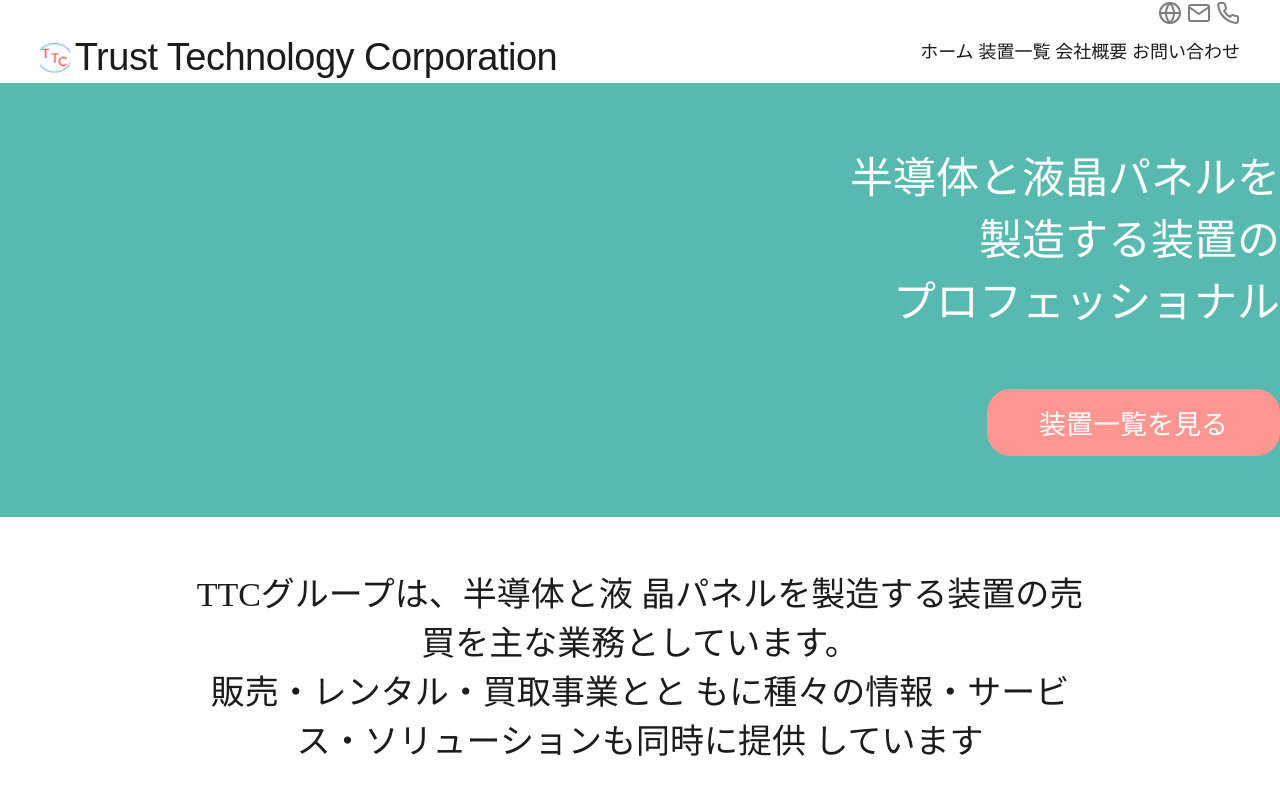
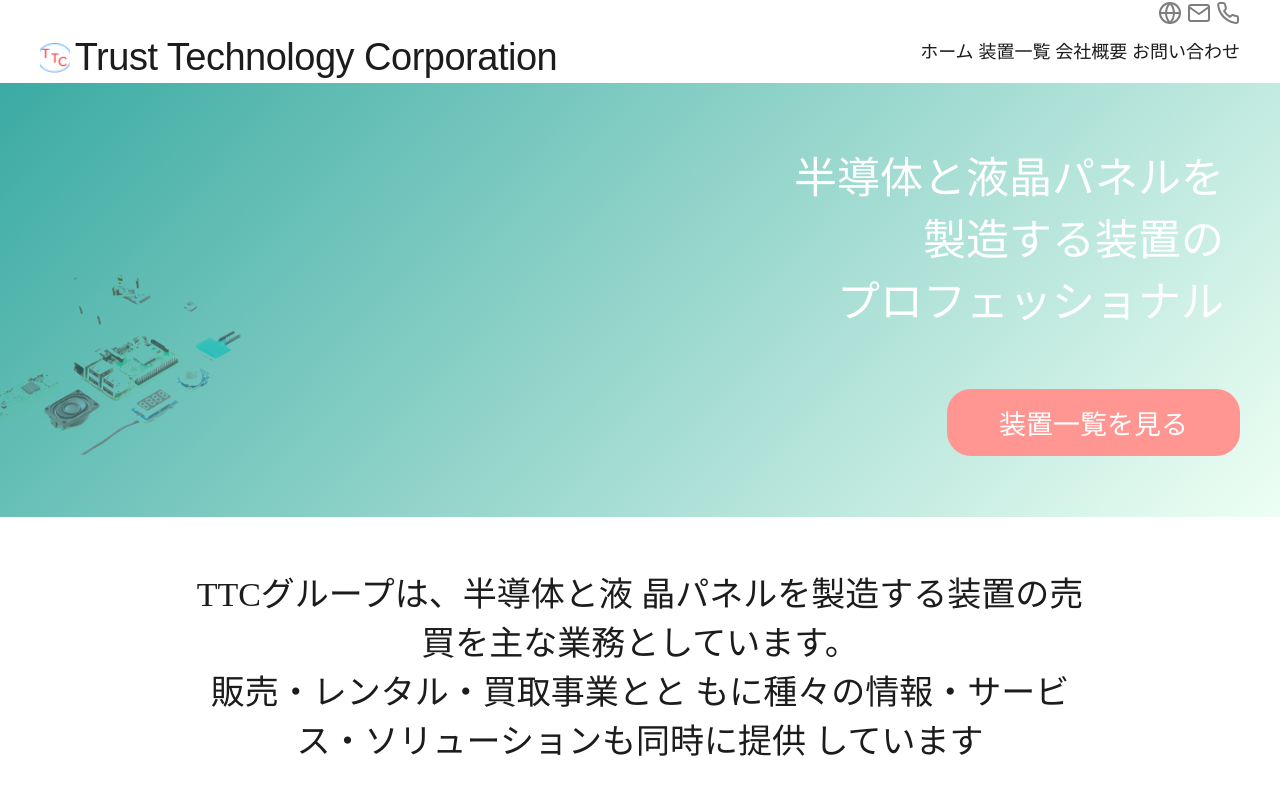
Before and after one commit to satoshi-create/TTC_re, a Next.js app: page / in a window 1280 px wide. Shown: the top 800 px of the page. Built offline with nearby package versions, Linux system fonts and the light colour scheme.

Commit message:
Heroコンポーネントにレイアウトスタイルを追加

```diff
--- a/components/Hero.js
+++ b/components/Hero.js
@@ -6,12 +6,18 @@ import Image from "next/image";
 const Hero = () => {
   return (
     <section className={`parts-grid ${styles.bcg}`}>
+      <div className={styles.box}>
         <h1 className={styles.catch}>
-          半導体と液晶パネルを<br/>製造する装置の<br/>プロフェッショナル
+          半導体と液晶パネルを
+          <br />
+          製造する装置の
+          <br />
+          プロフェッショナル
         </h1>
 
         <Button value={{ path: "/", name: "装置一覧を見る" }} />
-        {/* <figure>
+      </div>
+      <figure className={styles.figure}>
         <Image
           src="/hero.png"
           width={250}
@@ -19,7 +25,7 @@ const Hero = () => {
           className={styles.heroImg}
           alt="hero-image"
         />
-        </figure> */}
+      </figure>
     </section>
   );
 };
--- a/styles/Hero.module.css
+++ b/styles/Hero.module.css
@@ -1,19 +1,28 @@
 .bcg {
-  background-color: var(--primary-green-01);
+  background: linear-gradient(134deg, #3baba3, #eefff4);
   height: 434px;
-  display: flex;
-  flex-direction: column;
-  justify-content: center;
-  align-items: flex-end;
+  display: grid;
+
+  align-items: center;
+  justify-items: right;
   text-align: right;
-  width: 6;
+  position: relative;
 }
-.catch {
-  margin-bottom: 60px;
+.box {
+  z-index: 101;
 }
 .catch {
   font-family: var(--catch-font);
   font-weight: 500;
   color: var(--white);
   font-size: clamp(1.5625rem, 0.9125rem + 2.7735vw, 2.6875rem);
+  margin-bottom: 60px;
+  padding-right: 16px;
 }
+.figure {
+  grid-area: overlay;
+  position: absolute;
+  bottom: 55px;
+  left: 0;
+  mix-blend-mode: darken;
+}
```
Lines whose indentation alone changed are shown as unchanged.
